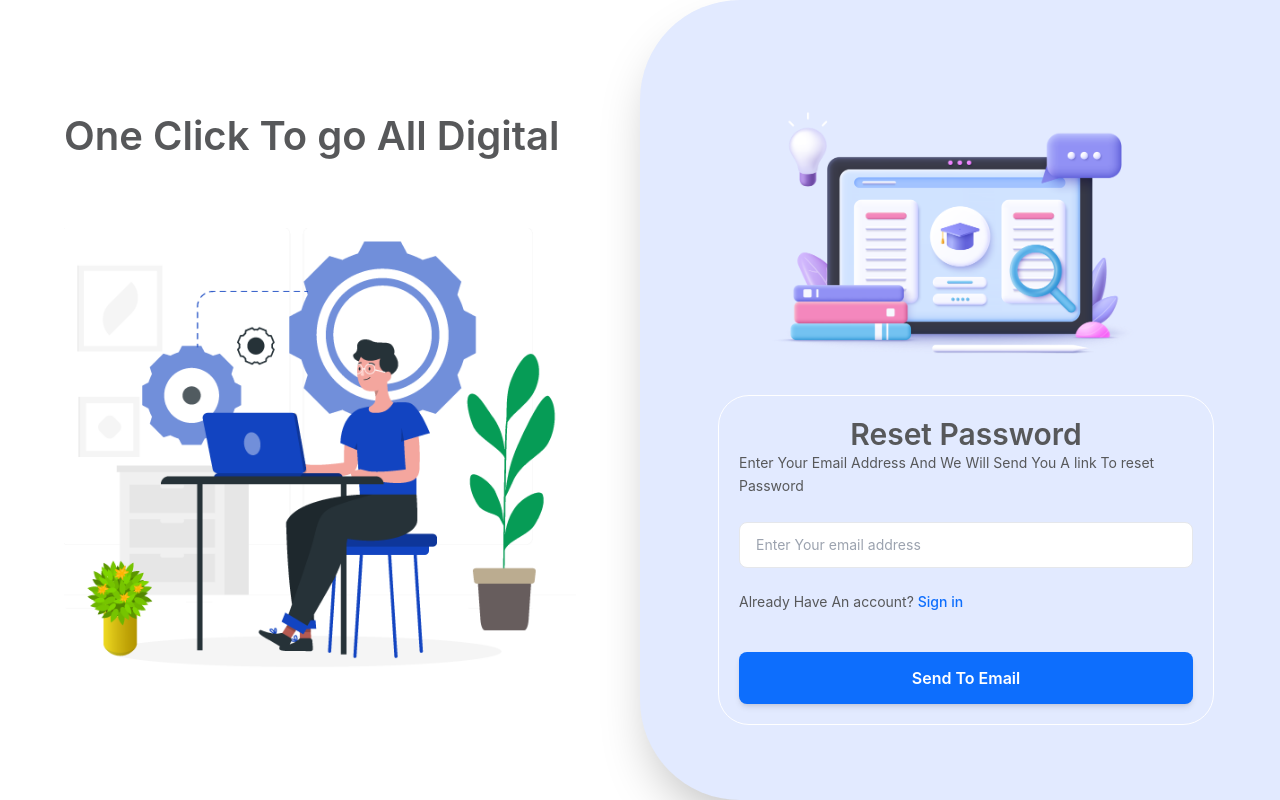
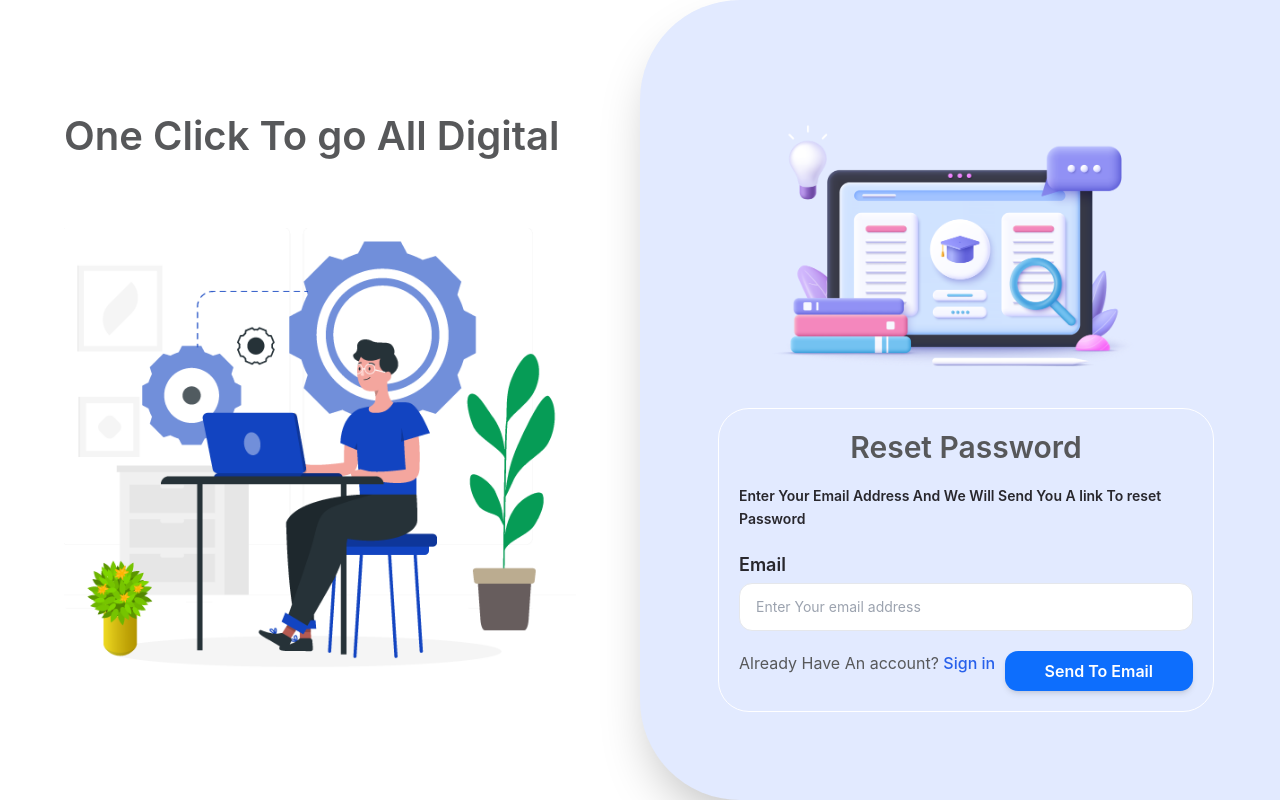
Before and after one commit to ashu38472/ashika-fullstack-starter, a Next.js app in the folder frontend/: page /login in a window 1280 px wide. Both pictures are taken after a click on the button "Forgot Password?". Built offline with nearby package versions, Linux system fonts and the light colour scheme.

Commit message:
Update reset password form style

```diff
--- a/frontend/components/auth/ResetPasswordForm.tsx
+++ b/frontend/components/auth/ResetPasswordForm.tsx
@@ -6,42 +6,51 @@ export default function ResetPasswordForm({
   onBack: () => void;
 }) {
   return (
-    <form className="space-y-6">
-      {/* Description Text */}
-      <p className="text-sm text-[#57585A] leading-relaxed">
+    <form className="space-y-5 ">
+      {/* Description */}
+      <p className="text-sm font-semibold text-[#28272D] leading-relaxed pt-5">
         Enter Your Email Address And We Will Send You A link To reset Password
       </p>
 
-      {/* Email Input */}
+      {/* Email Field */}
       <div>
+        <label className="block text-lg font-semibold text-[#28272D] mb-1">
+          Email
+        </label>
         <input
           type="email"
           placeholder="Enter Your email address"
-          className="w-full rounded-lg border border-gray-200 bg-white px-4 py-3 text-sm text-[#57585A] placeholder:text-gray-400 focus:outline-none focus:ring-2 focus:ring-blue-500 focus:border-transparent transition-all"
+          className="w-full h-[48px] rounded-[13px] border border-gray-200 bg-white
+            px-4 text-sm text-[#57585A] placeholder:text-gray-400
+            focus:outline-none focus:ring-2 focus:ring-blue-500 focus:border-transparent
+            transition-all"
         />
       </div>
 
-      {/* Sign In Link */}
-      <div className="text-left">
-        <p className="text-sm text-[#57585A]">
+      {/* Footer Row */}
+      <div className="flex justify-between items-center">
+        {/* Back to Sign In */}
+        <p className="text-base text-[#57585A]">
           Already Have An account?{" "}
           <button
             type="button"
             onClick={onBack}
-            className="text-[#0D6EFD] font-medium hover:underline transition-all"
+            className="text-[#2760EB] font-medium hover:underline transition-all"
           >
             Sign in
           </button>
         </p>
-      </div>
 
         {/* Submit Button */}
         <button
           type="submit"
-        className="w-full bg-[#0D6EFD] hover:bg-[#0B5ED7] text-white py-3.5 rounded-lg font-semibold text-base shadow-md hover:shadow-lg transition-all duration-200"
+          className="bg-[#0D6EFD] hover:bg-[#0B5ED7] px-10 py-2
+            text-white rounded-[13px] font-semibold text-base
+            shadow-md hover:shadow-lg transition-all duration-200"
         >
           Send To Email
         </button>
+      </div>
     </form>
   );
 }
```
Lines whose indentation alone changed are shown as unchanged.
